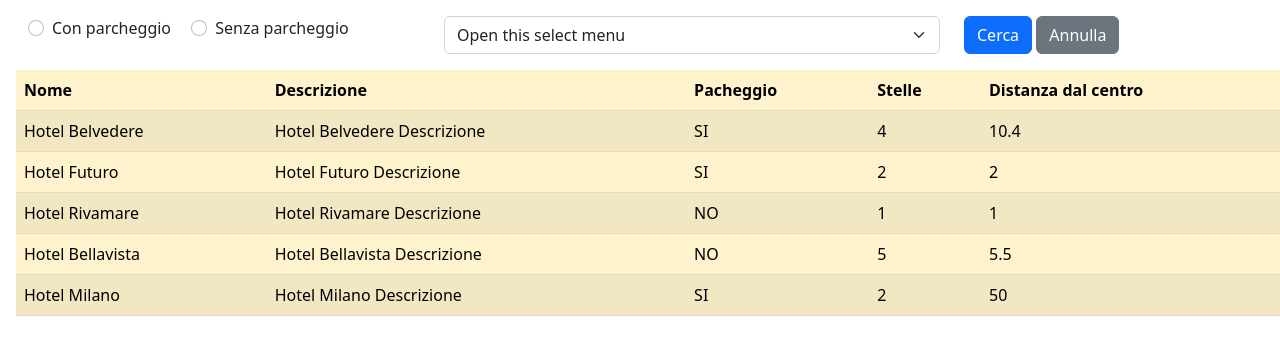
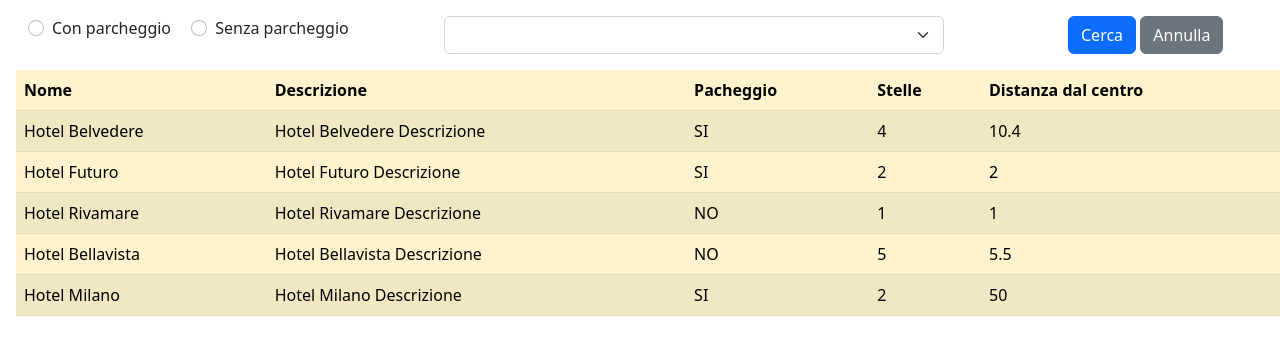
Before and after one commit to FRJess/php-hotel, a PHP site: page / in a window 1280 px wide. Shown: the top 355 px of the page. Run offline with PHP 8.4, Linux system fonts and the light colour scheme.

Commit message:
[fix] form

```diff
--- a/index.php
+++ b/index.php
@@ -74,16 +74,22 @@ $hotels = [
       </div>
     </div>
 
-    <div class="col-5">
-      <select class="form-select" aria-label="form-select example">
-        <option selected>Open this select menu</option>
-        <option value="1">One</option>
-        <option value="2">Two</option>
-        <option value="3">Three</option>
-      </select>
+    <div class="col-6">
+      <!-- <label for="inputVoto" class="col-sm-2 col-form-label">Voto</label> -->
+      <div class="col-sm-10">
+        <select class="form-select" aria-label="form-select example">
+          <option selected></option>
+          <option value="1">1</option>
+          <option value="2">2</option>
+          <option value="3">3</option>
+          <option value="4">4</option>
+          <option value="5">5</option>
+        </select>
+
+      </div>
 
     </div>
-    <div class="col-3">
+    <div class="col-2">
       <button type="submit" class="btn btn-primary">Cerca</button>
       <button type="button" class="btn btn-secondary">Annulla</button>
     </div>
```
